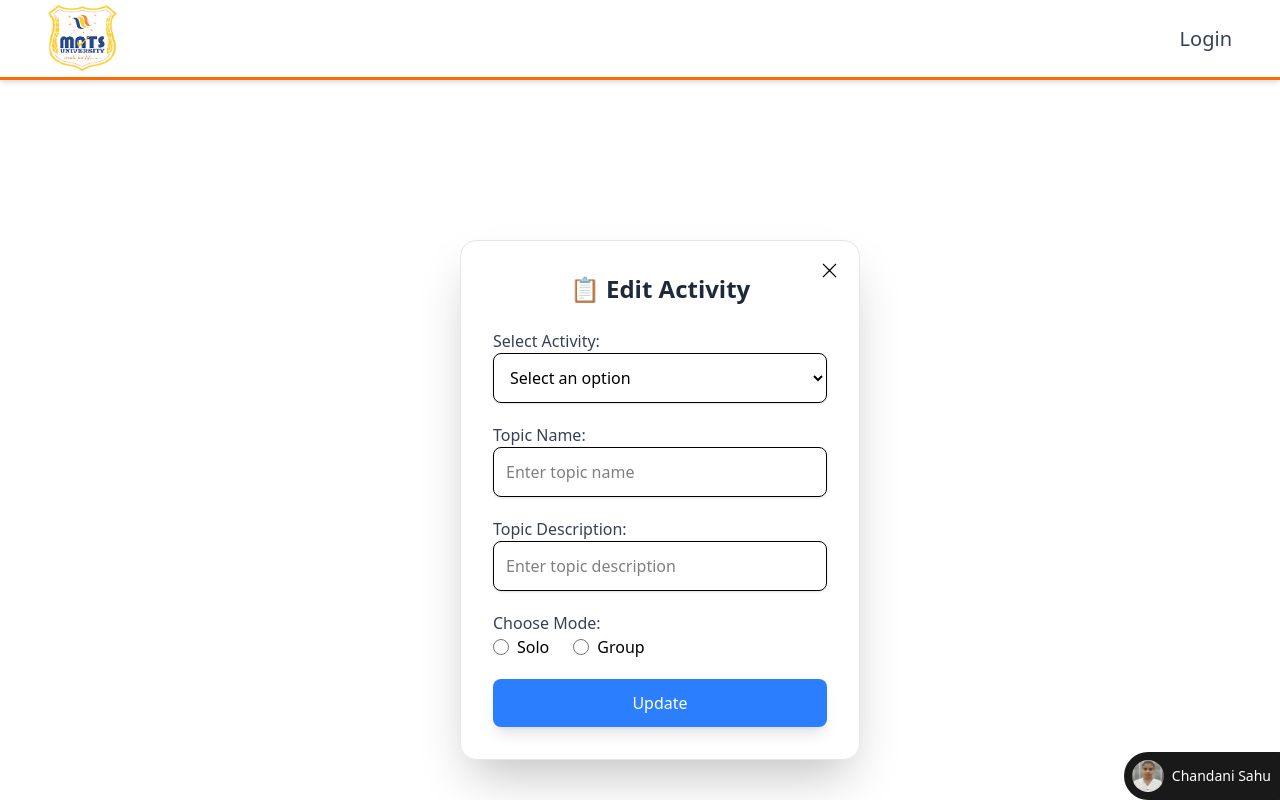
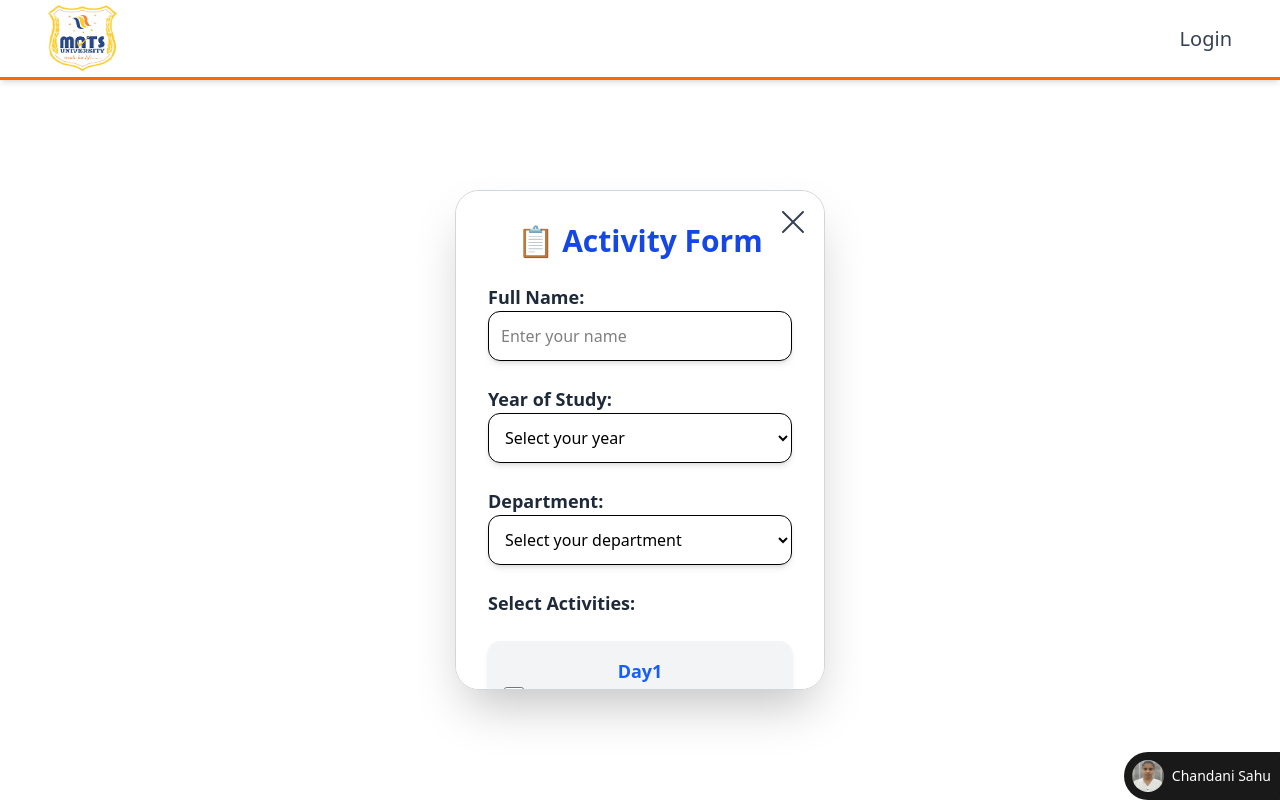
Before and after one commit to ChandaniSahu/TechfestParticipants, a React (Vite) app in the folder client/: page /edit in a window 1280 px wide. Built offline with nearby package versions, Linux system fonts and the light colour scheme.

Commit message:
dash: edit and delete icon in dash for admin

```diff
--- a/client/src/dashboard.jsx
+++ b/client/src/dashboard.jsx
@@ -1,5 +1,8 @@
-import { useState, useEffect } from "react";
+import { useState, useEffect ,useContext} from "react";
 import axios from "axios";
+import {context} from './App'
+import { FiTrash2, FiEdit } from "react-icons/fi";
+
 
 const activities = {
   Day1: ["Robo War", "Drone Racing", "CAD Design Competition", "Treasure Hunt"],
@@ -21,6 +24,7 @@ const activities = {
 };
 
 export default function ActivitiesOverview() {
+  const {editActivity,setEditActivity,setShowEditForm,user} = useContext(context)
   const defaultDay = "Day1";
   const defaultActivity = activities[defaultDay][0];
   const [data,setData] = useState([])
@@ -43,26 +47,7 @@ export default function ActivitiesOverview() {
       setData(res.data)
       console.log("Fetched Participants:", res.data);
 
-      // const activityParticipants = {};
-      // rev.forEach((participant) => {
-      //   console.log('participants',participant)
-      //   if (participant.activities[0]) {
-      //     console.log('participant.activity',participant.activities[0])
-      //     if (!activityParticipants[participant.activities[0]]) {
-      //       activityParticipants[participant.activities[0]] = [];
-      //       console.log('if not executed')
-      //     }
-      //     activityParticipants[participant.activities[0]].push(participant);
-      //     console.log('sdfsdf' , activityParticipants[participant.activities[0]].push(participant))
-      //   }
-      // });
 
-      // setGroupedParticipants(activityParticipants);
-      // console.log('group', groupedParticipants)
-
-      // const firstValidActivity = Object.keys(activityParticipants)[0] || null;
-      // setSelectedActivity(firstValidActivity);
-      // console.log('selacty',selectedActivity)
     } catch (error) {
       console.error("Error fetching data:", error);
     } finally {
@@ -86,35 +71,39 @@ export default function ActivitiesOverview() {
   {console.log('worked',participants);
   setGroupedParticipants(participants);}
   }
-//   const data = [
-//     {
-//         _id: "67e120817c4a59548262741b",
-//         email: "rrrsahu2005@gmail.com",
-//         name: "dfgdfg",
-//         year: "1st",
-//         department: "Mech",
-//         activities: ["Robo War", "Bridge Design", "Gaming Challenge"],
-//         __v: 0
-//     },
-//     {
-//         _id: "67e120987c4a59548262741d",
-//         email: "rrrsahu2005@gmail.com",
-//         name: "fdgd",
-//         year: "3rd",
-//         department: "Civil",
-//         activities: ["Robo War", "Project Expo", "Coding Contest"],
-//         __v: 0
-//     },
-//     {
-//         _id: "67e120af7c4a59548262741f",
-//         email: "rrrsahu2005@gmail.com",
-//         name: "sfsf",
-//         year: "4th",
-//         department: "Mech",
-//         activities: ["CAD Design Competition", "Tech Quiz", "TED-X"],
-//         __v: 0
-//     }
-// ];
+
+  useEffect(() => {
+    if (data.length > 0) {
+      GroupData(selectedActivity);
+    }
+  }, [data, selectedActivity]);
+
+  const deleteActivity = async (id) => {
+    setShowEditForm(false)
+    if (!window.confirm("Are you sure you want to delete this activity?")) {
+      return;
+    }
+    try{
+      console.log('delete id',id)
+   const res = await axios.get(`https://techfest-participants.vercel.app/api/deleteData/${id}`)
+    console.log('res',res)
+    if(res.data.msg==='Activity deleted successfully')
+      alert('Activity deleted successfully')
+
+    else
+      alert('Activity not deleted')
+    }
+   catch(e){
+     console.log('error in delete in dash',e)
+   }
+  }
+
+  const handleEditActivity =  (activity) => {
+    console.log('editactivity',activity)
+    setEditActivity(activity)
+    console.log('acty',editActivity)
+    setShowEditForm(true)
+   }
 
 
 
@@ -188,7 +177,7 @@ export default function ActivitiesOverview() {
             </p>)}
 
               {groupedParticipants?.length > 0 ? (
-                <ul className="space-y-3 overflow-auto max-h-[300px] scrollbar-thin scrollbar-thumb-gray-400 scrollbar-track-gray-200 p-2">
+                <ul className="space-y-3 overflow-auto max-h-[300px] scrollbar-thin scrollbar-thumb-gray-400 scrollbar-track-gray-200 p-2 ">
                   {groupedParticipants.map((participant, index) => (
                     <li
                       key={index}
@@ -197,14 +186,29 @@ export default function ActivitiesOverview() {
                       <span className="flex-shrink-0 w-10 h-10 bg-blue-700 text-white flex items-center justify-center rounded-full font-bold shadow-md">
                         {participant.name.charAt(0)}
                       </span>
-                      <div>
+                      <div className="space-x-[100px]" key={participant}><div>
                         <p className="font-semibold text-gray-800">{participant.name}</p>
                         <p className="text-sm text-gray-600">
                           {participant.department}, {participant.year} Year
                         </p>
                       </div>
+                      {user.email==='rrrsahu2005@gmail.com' && user.loggedIn ?<div className="absolute top-3 right-3 flex space-x-3 ml-[10px]">
+                           <FiTrash2
+                              onClick={() => deleteActivity(participant._id)}
+                             className="text-red-500 cursor-pointer hover:text-red-700"
+                             size={20}
+                            />
+
+                           <FiEdit
+                            onClick={() => {handleEditActivity(participant);console.log('participant',participant)}}
+                            className="text-green-500 cursor-pointer hover:text-green-700"
+                            size={20}
+                            />
+                         </div>:''}
+                         </div>
                     </li>
                   ))}
+
                 </ul>
               ) : (
                 <p className="text-center text-gray-500">No participants registered yet.</p>
--- a/client/src/editActivity.jsx
+++ b/client/src/editActivity.jsx
@@ -5,14 +5,27 @@ import { FiEdit, FiTrash2 } from "react-icons/fi";
 import { context } from "./App";
 
 const EditActivity = () => {
+  const activities = {
+    Day1: ["Robo War", "Drone Racing", "CAD Design Competition", "Treasure Hunt"],
+    Day2: ["Bridge Design", "Project Expo", "Tech Quiz", "Idea Pitching" ,"Business Plan Competition"],
+    Day3: ["Gaming Challenge", "Coding Contest", "TED-X", "Innovation Challenge","Tech Charades","Techno Rythm"],
+  };
+
+  const handleCheckboxChange = (activity, checked) => {
+    setDetail((prev) => ({
+      ...prev,
+      activities: checked
+        ? [...(prev.activities || []), activity]
+        : (prev.activities || []).filter((item) => item !== activity),
+    }));
+  };
   const { setShowForm, setColor, editActivity, setEditActivity ,setShowEditForm} = useContext(context);
 
   const [detail, setDetail] = useState({
-    activity: "",
-    mode: "",
-    Tname: "",
-    TDes: "",
-    members: [],
+    activities: [],
+    name: "",
+    year: "",
+    department: "",
   });
 
   const [member, setMember] = useState("");
@@ -24,79 +37,34 @@ const EditActivity = () => {
   useEffect(() => {
     if (editActivity && editActivity) {
       setDetail({
-        activity: editActivity.activity || "",
-        mode: editActivity.mode || "",
-        Tname: editActivity.Tname || "",
-        TDes: editActivity.TDes || "",
-        members: editActivity.members || [],
+        activities: editActivity.activities || "",
+        name: editActivity.name || "",
+        year: editActivity.year || "",
+        department: editActivity.department || "",
       });
-      setName(editActivity.members[0] || "");
     }
   }, [editActivity]);
 
-  const handleInput = (e) => {
-    setDetail({ ...detail, [e.target.name]: e.target.value });
-  };
-
-  const addMember = () => {
-    if (member.trim() !== "") {
-      setDetail((prev) => ({ ...prev, members: [...prev.members, member] }));
-      setMember("");
-    }
-  };
-
-  const deleteMember = (index) => {
-    setDetail((prev) => ({
-      ...prev,
-      members: prev.members.filter((_, i) => i !== index),
-    }));
-  };
-
-  const selectMember = (index) => {
-    setIndex(index);
-    setMember(detail.members[index]);
-    setShowEdit(true);
-  };
-
-  const editMember = () => {
-    const updatedMembers = [...detail.members];
-    updatedMembers[index] = member;
-    setDetail((prev) => ({ ...prev, members: updatedMembers }));
-    setMember("");
-    setShowEdit(false);
-  };
 
   const handleUpdate = async () => {
     setLoading(true);
 
-    if (!detail.activity || !detail.Tname || !detail.TDes || !detail.mode) {
+    if (!detail.activities || !detail.name || !detail.year || !detail.department) {
       alert("All fields are required.");
       setLoading(false);
       return;
     }
-
-    if (detail.mode === "group" && detail.members.length < 2) {
-      alert("At least two members are required for group mode.");
-      setLoading(false);
-      return;
-    }
-
-    if (detail.mode === "solo" && detail.members.length !== 1) {
-      alert("Only one member is allowed in solo mode.");
-      setLoading(false);
-      return;
-    }
-
     try {
       const res = await axios.put(
         `https://techfest-participants.vercel.app/api/updateActivity/${editActivity._id}`,
         detail
       );
 
-      if (res.data.msg==="Activity updated successfully!") {
+      if (res.data.msg==="Activity Edited successfully") {
+        console.log('editmsg',res.data.msg)
         alert("Activity updated successfully!");
         setShowEditForm(false);
-        setDetail({activity: "", mode:"",Tname: "",TDes: "",members: [],})
+        setDetail({activities: [], name:"",year: "",department: ""})
 
 
       } else {
@@ -112,155 +80,97 @@ const EditActivity = () => {
   };
 
   return (
-    <div className="mt-[100px] position mx-5 w-full max-w-[400px] p-8 bg-white bg-opacity-90 shadow-2xl rounded-2xl border border-gray-200 relative">
-      <h2 className="text-2xl font-bold mb-6 text-center text-gray-800">📋 Edit Activity</h2>
-      <div className="space-y-5">
+    <div className="mt-[40px] position max-w-[370px] w-[500px]  p-8 bg-white shadow-2xl rounded-3xl border border-gray-300 relative overflow-auto max-h-[500px] scrollbar-[20px] scrollbar-thumb-gray-500 scrollbar-track-gray-300">
+      <h2 className="text-3xl font-extrabold mb-6 text-center text-blue-700">📋 Activity Form</h2>
+      <div className="space-y-6">
+        {/* Name Input */}
+        <div>
+          <label className="block text-lg font-semibold text-gray-800">Full Name:</label>
+          <input
+            type="text"
+            placeholder="Enter your name"
+            className="w-full p-3 border rounded-xl shadow-md focus:ring-2 focus:ring-blue-400 transition"
+            value={detail.name}
+            onChange={(e) => setDetail({ ...detail, name: e.target.value })}
+          />
+        </div>
 
-        {/* Activity Selection */}
+        {/* Year Selection */}
         <div>
-          <label className="block font-medium text-gray-700">Select Activity:</label>
+          <label className="block text-lg font-semibold text-gray-800">Year of Study:</label>
           <select
-            name="activity"
-            value={detail.activity}
-            onChange={handleInput}
-            className="w-full p-3 border rounded-lg shadow-sm focus:ring-2 focus:ring-blue-400"
-            required
+            className="w-full p-3 border rounded-xl shadow-md focus:ring-2 focus:ring-blue-400 transition"
+            value={detail.year}
+            onChange={(e) => setDetail({ ...detail, year: e.target.value })}
           >
-            <option value="">Select an option</option>
-            <option value="Presentation">Presentation</option>
-            <option value="Poster Making">Poster Making</option>
-            <option value="Reel Making">Reel Making</option>
-            <option value="Quiz Competition">Quiz Competition</option>
-            <option value="Debate Competition">Debate Competition</option>
-            <option value="ETX video">ETX video</option>
-            <option value="Project(s/w,h/w)">Project(s/w,h/w)</option>
+            <option value="" disabled>Select your year</option>
+            {["1st", "2nd", "3rd", "4th"].map((year) => (
+              <option key={year} value={year}>{year} Year</option>
+            ))}
           </select>
         </div>
 
-        {/* Topic Name */}
+        {/* Department Selection */}
         <div>
-          <label className="block font-medium text-gray-700">Topic Name:</label>
-          <input
-            type="text"
-            placeholder="Enter topic name"
-            className="w-full p-3 border rounded-lg shadow-sm focus:ring-2 focus:ring-blue-400"
-            name="Tname"
-            value={detail.Tname}
-            onChange={handleInput}
-          />
+          <label className="block text-lg font-semibold text-gray-800">Department:</label>
+          <select
+            className="w-full p-3 border rounded-xl shadow-md focus:ring-2 focus:ring-blue-400 transition"
+            value={detail.department}
+            onChange={(e) => setDetail({ ...detail, department: e.target.value })}
+          >
+            <option value="" disabled>Select your department</option>
+            {["CSE", "Aero", "Mech", "Civil", "Mining"].map((dept) => (
+              <option key={dept} value={dept}>{dept}</option>
+            ))}
+          </select>
         </div>
 
-        {/* Topic Description */}
-        <div>
-          <label className="block font-medium text-gray-700">Topic Description:</label>
-          <input
-            type="text"
-            placeholder="Enter topic description"
-            className="w-full p-3 border rounded-lg shadow-sm focus:ring-2 focus:ring-blue-400"
-            name="TDes"
-            value={detail.TDes}
-            onChange={handleInput}
-          />
+        {/* Activities Section */}
+        <h2 className="text-lg font-semibold text-gray-800">Select Activities:</h2>
+        <div className="flex flex-col gap-4">
+          {Object.keys(activities).map((day) => (
+            <div key={day} className="bg-gray-100 p-4 rounded-xl shadow-md h-auto hover:bg-gray-200 hover:scale-105 transition duration-100">
+              <h3 className="text-lg font-bold text-blue-600 text-center">{day}</h3>
+              <ul className="space-y-2">
+                {activities[day].map((activity, i) => (
+                  <li key={i} className="flex items-center gap-3">
+                    <input
+                      type="checkbox"
+                      checked={detail.activities.includes(activity)}
+                      onChange={(e) => handleCheckboxChange(activity,e.target.checked)}
+                      className="w-5 h-5 text-blue-600"
+                    />
+                    <span className="text-gray-700">{activity}</span>
+                  </li>
+                ))}
+              </ul>
+            </div>
+          ))}
         </div>
 
-        {/* Mode Selection */}
-        <div>
-          <label className="block font-medium text-gray-700">Choose Mode:</label>
-          <div className="flex gap-6">
-            <label className="flex items-center gap-2">
-              <input
-                type="radio"
-                name="mode"
-                checked={detail.mode === "solo"}
-                onChange={() => setDetail({ ...detail, mode: "solo", members: [] })}
-                className="w-4 h-4"
-              />
-              Solo
-            </label>
-            <label className="flex items-center gap-2">
-              <input
-                type="radio"
-                name="mode"
-                checked={detail.mode === "group"}
-                onChange={() => setDetail({ ...detail, mode: "group", members: [] })}
-                className="w-4 h-4"
-              />
-              Group
-            </label>
-          </div>
-        </div>
-
-        {detail.mode === "solo" && (
-          <div>
-            <label className="block font-medium text-gray-700">Name:</label>
-            <input
-              type="text"
-              placeholder="Enter your name"
-              value={name}
-              className="w-full p-3 border rounded-lg shadow-sm focus:ring-2 focus:ring-blue-400"
-              onChange={(e) => setName(e.target.value)}
-            />
-          </div>
-        )}
-
-        {/* Group Members */}
-        {detail.mode === "group" && (
-          <div>
-            <label className="block font-medium text-gray-700">Member Names:</label>
-            <div className="flex items-center gap-2">
-              <input
-                type="text"
-                value={member}
-                onChange={(e) => setMember(e.target.value)}
-                className="w-full p-3 border rounded-lg shadow-sm"
-                placeholder="Add member name"
-              />
-              {showEdit ? (
-                <button onClick={editMember} className="px-4 py-2 bg-orange-500 text-white rounded-lg shadow-lg hover:scale-105">Edit</button>
-              ) : (
-                <button onClick={addMember} className="px-4 py-2 bg-orange-500 text-white rounded-lg shadow-lg hover:scale-105">Add</button>
-              )}
-            </div>
-          </div>
-        )}
-        {detail.members.length > 0 && detail.mode === "group" && (
-          <div className="mt-2">
-            <h3 className="font-medium text-gray-700">Members:</h3>
-            {detail.members.map((member, index) => (
-              <div
-                key={index}
-                className=" relative  w-full p-2 border  rounded-lg bg-gray-100 shadow-sm text-gray-800 mb-2"
-              >
-                {member}
-
-                <div className="absolute top-2 right-1 flex space-x-[10px]">
-                 <FiTrash2
-                 title="Delete"
-            onClick={() => {deleteMember(index)}}
-            className="text-red-500 cursor-pointer hover:text-red-700"
-            size={20}
-          />
-          <FiEdit
-            onClick={() => {selectMember(index)}}
-            title="Edit"
-            className="text-green-500 cursor-pointer hover:text-green-700"
-            size={20}
-          />
-
-        </div>
-              </div>
-
-            ))}
-          </div>
-        )}
-
         {/* Submit Button */}
-        <button onClick={handleUpdate} className="w-full bg-blue-500 text-white p-3 rounded-lg shadow-lg hover:scale-105">
-          {loading ? "Updating..." : "Update"}
+        <button
+          type="submit"
+          onClick={handleUpdate}
+          className="w-full bg-gradient-to-r from-blue-500 to-indigo-600 text-white py-3 rounded-xl shadow-md hover:scale-105 transition flex items-center justify-center"
+        >
+          {!loading ? (
+            "Update"
+          ) : (
+            <>
+              <div className="w-5 h-5 border-4 border-white border-t-transparent rounded-full animate-spin"></div>
+              <span className="ml-2">Loading...</span>
+            </>
+          )}
         </button>
       </div>
 
-      <RxCross1 onClick={() => setShowEditForm(false)} size="35px" className="absolute top-3 right-3 p-2 rounded-full hover:bg-gray-200" />
+      {/* Close Button */}
+      <RxCross1
+        onClick={() => setShowEditForm(false)}
+        size="30px"
+        className="absolute top-4 right-4 text-gray-700 cursor-pointer hover:text-red-500 transition"
+      />
     </div>
   );
 };
```
Also changed, not shown: 1 other file (tests, documents, lock files or other folders).
